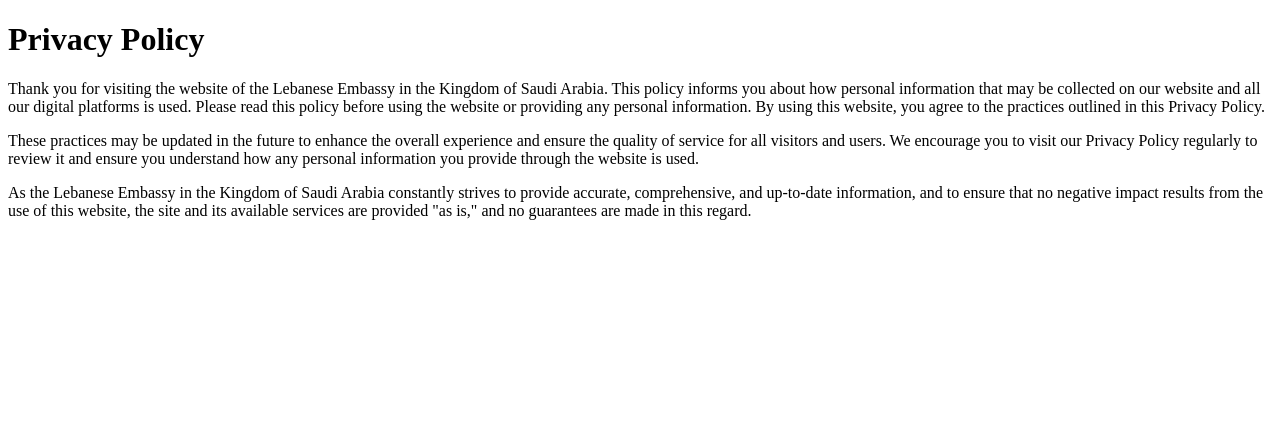
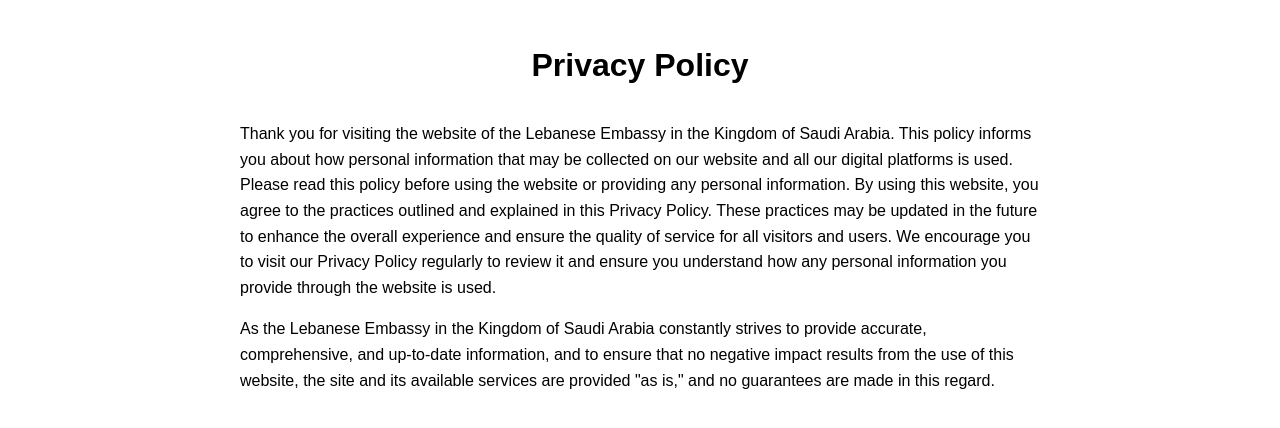
Before and after one commit to Yahya444888/privacy-policy, a plain HTML site: page index.html in a window 1280 px wide. Drawn offline with Linux system fonts and the light colour scheme.

Commit message:
Update Privacy Policy

```diff
--- a/index.html
+++ b/index.html
@@ -3,27 +3,28 @@
 <head>
   <meta charset="UTF-8">
   <title>Privacy Policy</title>
+  <style>
+    body {
+      font-family: Arial, sans-serif;
+      max-width: 800px;
+      margin: 40px auto;
+      padding: 0 20px;
+      line-height: 1.6;
+    }
+    h1 {
+      text-align: center;
+      margin-bottom: 30px;
+    }
+  </style>
 </head>
 <body>
   <h1>Privacy Policy</h1>
   <p>
-    Thank you for visiting the website of the Lebanese Embassy in the Kingdom of Saudi Arabia.
-    This policy informs you about how personal information that may be collected on our website
-    and all our digital platforms is used. Please read this policy before using the website or
-    providing any personal information. By using this website, you agree to the practices outlined
-    in this Privacy Policy.
+    Thank you for visiting the website of the Lebanese Embassy in the Kingdom of Saudi Arabia. This policy informs you about how personal information that may be collected on our website and all our digital platforms is used. Please read this policy before using the website or providing any personal information. By using this website, you agree to the practices outlined and explained in this Privacy Policy. These practices may be updated in the future to enhance the overall experience and ensure the quality of service for all visitors and users. We encourage you to visit our Privacy Policy regularly to review it and ensure you understand how any personal information you provide through the website is used.
   </p>
+
   <p>
-    These practices may be updated in the future to enhance the overall experience and ensure
-    the quality of service for all visitors and users. We encourage you to visit our Privacy Policy
-    regularly to review it and ensure you understand how any personal information you provide
-    through the website is used.
-  </p>
-  <p>
-    As the Lebanese Embassy in the Kingdom of Saudi Arabia constantly strives to provide accurate,
-    comprehensive, and up-to-date information, and to ensure that no negative impact results
-    from the use of this website, the site and its available services are provided "as is," and
-    no guarantees are made in this regard.
+    As the Lebanese Embassy in the Kingdom of Saudi Arabia constantly strives to provide accurate, comprehensive, and up-to-date information, and to ensure that no negative impact results from the use of this website, the site and its available services are provided "as is," and no guarantees are made in this regard.
   </p>
 </body>
 </html>
```
